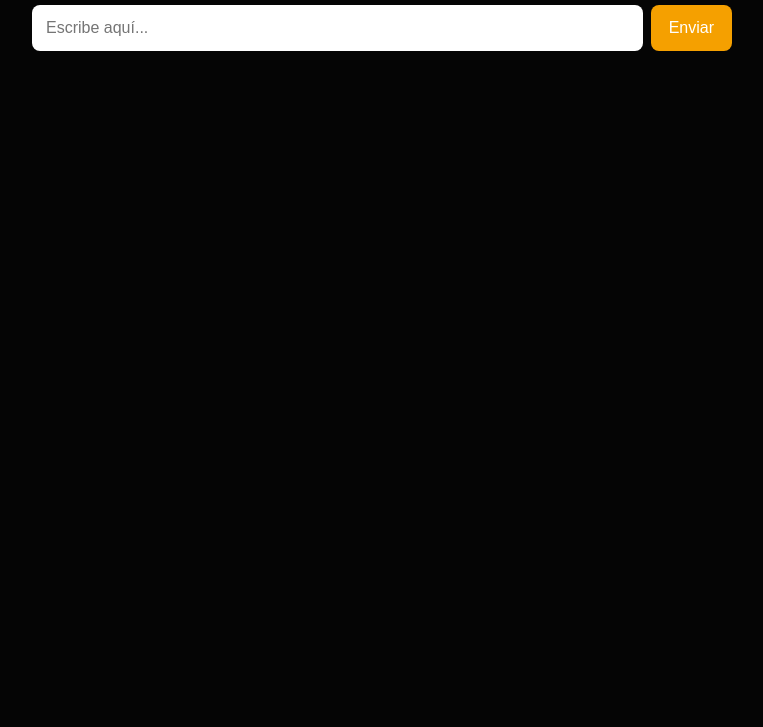
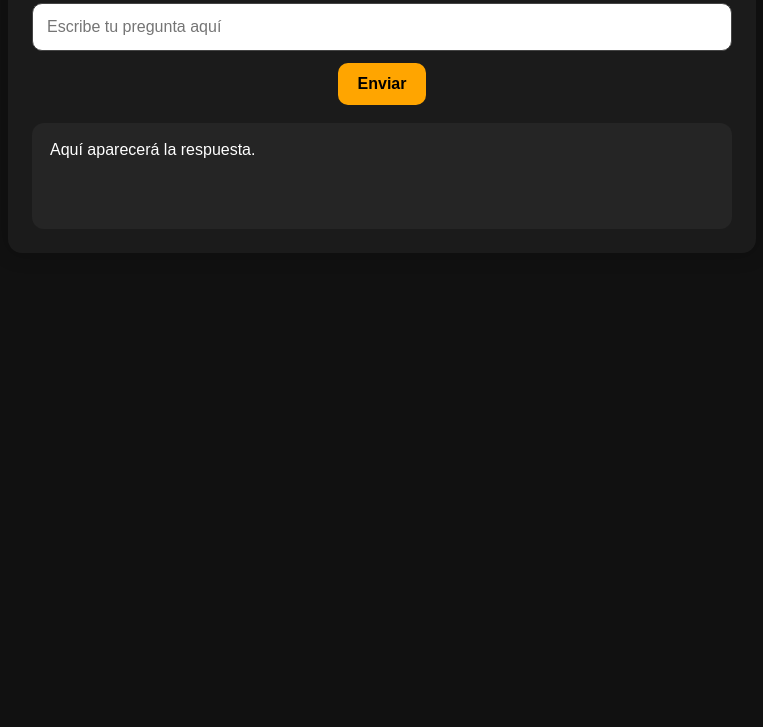
Before and after one commit to Chambatina1/Rastreador-, a website: page index.html in a window 1280 px wide. Shown: the part 153-880 px from the top of the page, without its empty margins (258-1021 px from the left). After the commit the page ends 800 px from the top, so only its background shows below. Drawn offline with Linux system fonts and the light colour scheme.

Commit message:
Update index.html

```diff
--- a/index.html
+++ b/index.html
@@ -5,165 +5,130 @@
   <meta name="viewport" content="width=device-width, initial-scale=1.0" />
   <title>Chat Chambatina</title>
   <style>
-    body{
-      margin:0;
-      font-family:Arial, sans-serif;
-      background:#050505;
-      color:#fff;
-      display:flex;
-      justify-content:center;
-      align-items:flex-start;
-      min-height:100vh;
-      padding-top:80px;
+    body {
+      font-family: Arial, sans-serif;
+      background: #111;
+      color: white;
+      text-align: center;
+      padding: 40px 20px;
+      margin: 0;
     }
-    .wrap{
-      width:90%;
-      max-width:700px;
+
+    .box {
+      max-width: 700px;
+      margin: 0 auto;
+      background: #1b1b1b;
+      border-radius: 14px;
+      padding: 24px;
+      box-shadow: 0 0 20px rgba(0,0,0,0.25);
     }
-    h1{
-      text-align:center;
-      margin-bottom:20px;
+
+    h1 {
+      margin-top: 0;
+      color: orange;
     }
-    .row{
-      display:flex;
-      gap:8px;
+
+    input {
+      width: 100%;
+      padding: 14px;
+      border-radius: 10px;
+      border: 1px solid #444;
+      font-size: 16px;
+      box-sizing: border-box;
+      margin-bottom: 12px;
     }
-    input{
-      flex:1;
-      padding:14px;
-      border-radius:8px;
-      border:none;
-      font-size:16px;
+
+    button {
+      background: orange;
+      color: black;
+      border: none;
+      padding: 12px 20px;
+      border-radius: 10px;
+      font-size: 16px;
+      cursor: pointer;
+      font-weight: bold;
     }
-    button{
-      background:#f5a000;
-      color:#fff;
-      border:none;
-      border-radius:8px;
-      padding:0 18px;
-      font-size:16px;
-      cursor:pointer;
+
+    button:hover {
+      opacity: 0.9;
     }
-    .chat{
-      margin-top:20px;
-      display:flex;
-      flex-direction:column;
-      gap:10px;
+
+    #estado {
+      margin-top: 16px;
+      font-size: 14px;
+      color: #ccc;
     }
-    .msg{
-      padding:14px;
-      border-radius:10px;
-      max-width:85%;
-      white-space:pre-wrap;
-    }
-    .user{
-      background:#f5a000;
-      align-self:flex-end;
-    }
-    .bot{
-      background:#1e1e1e;
-      align-self:flex-start;
-    }
-    .error{
-      background:#5a1f1f;
-      align-self:flex-start;
+
+    #respuesta {
+      margin-top: 18px;
+      background: #252525;
+      padding: 18px;
+      border-radius: 12px;
+      min-height: 70px;
+      text-align: left;
+      white-space: pre-wrap;
     }
   </style>
 </head>
 <body>
-  <div class="wrap">
+  <div class="box">
     <h1>Chat Chambatina</h1>
-    <div class="row">
-      <input id="mensaje" type="text" placeholder="Escribe aquí..." />
-      <button onclick="enviar()">Enviar</button>
-    </div>
-    <div class="chat" id="chat"></div>
+    <p>Pregunte sobre envíos, libras, precios o logística.</p>
+
+    <input
+      type="text"
+      id="mensaje"
+      placeholder="Escribe tu pregunta aquí"
+      onkeydown="if(event.key==='Enter'){enviar();}"
+    />
+
+    <button onclick="enviar()">Enviar</button>
+
+    <div id="estado"></div>
+    <div id="respuesta">Aquí aparecerá la respuesta.</div>
   </div>
 
   <script>
-    const API_KEY = "PON_AQUI_TU_API_KEY_REAL";
+    async function enviar() {
+      const input = document.getElementById("mensaje");
+      const estado = document.getElementById("estado");
+      const respuesta = document.getElementById("respuesta");
 
-    function agregarMensaje(texto, tipo){
-      const div = document.createElement("div");
-      div.className = "msg " + tipo;
-      div.textContent = texto;
-      document.getElementById("chat").appendChild(div);
-    }
+      const mensaje = input.value.trim();
 
-    async function enviar(){
-      const input = document.getElementById("mensaje");
-      const texto = input.value.trim();
-      if(!texto) return;
+      if (!mensaje) {
+        respuesta.innerText = "Escribe una pregunta primero.";
+        return;
+      }
 
-      agregarMensaje(texto, "user");
-      input.value = "";
+      estado.innerText = "Consultando servidor...";
+      respuesta.innerText = "";
 
-      try{
-        const respuesta = await fetch("https://api.openai.com/v1/responses", {
+      try {
+        const res = await fetch("https://rastreador-tj5b.onrender.com/chat", {
           method: "POST",
           headers: {
-            "Content-Type": "application/json",
-            "Authorization": "Bearer " + API_KEY
+            "Content-Type": "application/json"
           },
-          body: JSON.stringify({
-            model: "gpt-4.1-mini",
-            input: [
-              {
-                role: "system",
-                content: "Eres Chambita, asistente de Chambatina. Responde en español, claro y breve."
-              },
-              {
-                role: "user",
-                content: texto
-              }
-            ]
-          })
+          body: JSON.stringify({ message: mensaje })
         });
 
-        const data = await respuesta.json();
-        console.log("RESPUESTA COMPLETA:", data);
+        const data = await res.json();
 
-        if(!respuesta.ok){
-          agregarMensaje("Error API: " + (data.error?.message || "No se pudo completar la consulta."), "error");
+        if (!res.ok) {
+          respuesta.innerText = "Error: " + (data.error || "No se pudo obtener respuesta.");
+          estado.innerText = "La consulta falló.";
           return;
         }
 
-        let salida = "";
-
-        if (data.output_text) {
-          salida = data.output_text;
-        } else if (data.output && Array.isArray(data.output)) {
-          const textos = [];
-          for (const item of data.output) {
-            if (item.content && Array.isArray(item.content)) {
-              for (const parte of item.content) {
-                if (parte.type === "output_text" && parte.text) {
-                  textos.push(parte.text);
-                }
-              }
-            }
-          }
-          salida = textos.join("\n").trim();
-        }
-
-        if(!salida){
-          agregarMensaje("La API respondió, pero no llegó texto visible. Mira la consola del navegador.", "error");
-          return;
-        }
-
-        agregarMensaje(salida, "bot");
-
-      }catch(error){
+        respuesta.innerText = data.reply || "No llegó texto de respuesta.";
+        estado.innerText = "Respuesta recibida.";
+      } catch (error) {
+        respuesta.innerText = "Error de conexión con el servidor.";
+        estado.innerText = "No se pudo conectar con Render.";
         console.error(error);
-        agregarMensaje("No se pudo conectar. Puede ser por la API key, CORS o un bloqueo del navegador.", "error");
       }
     }
-
-    document.getElementById("mensaje").addEventListener("keydown", function(e){
-      if(e.key === "Enter"){
-        enviar();
-      }
-    });
   </script>
 </body>
 </html>
```
